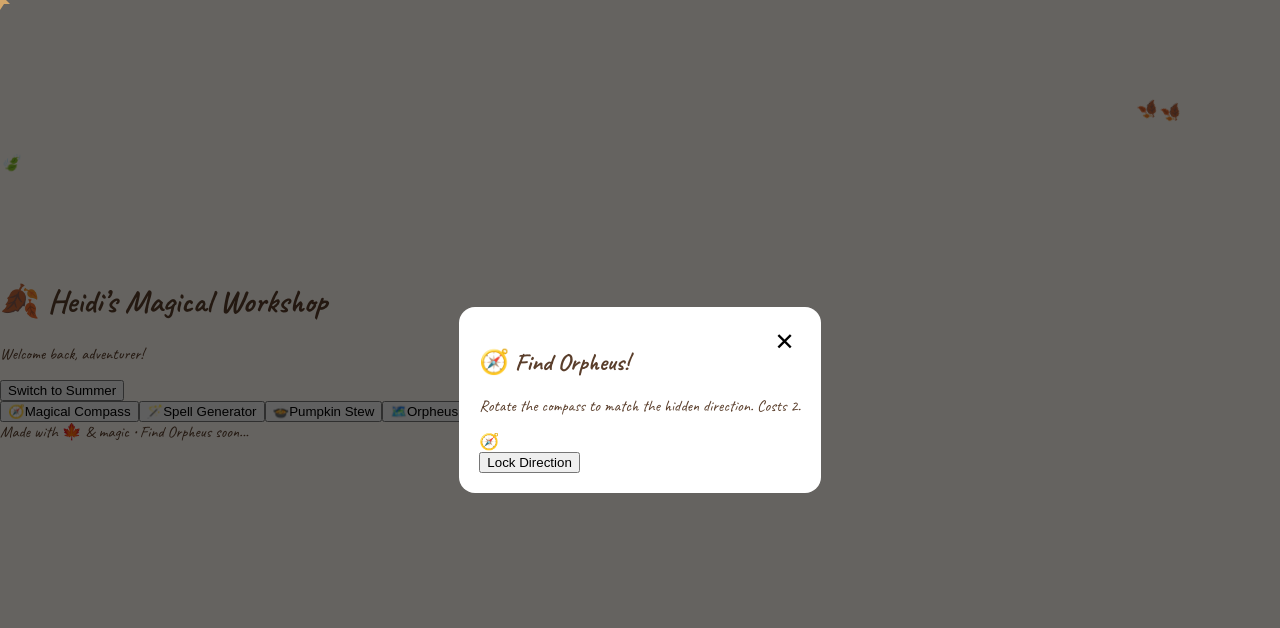
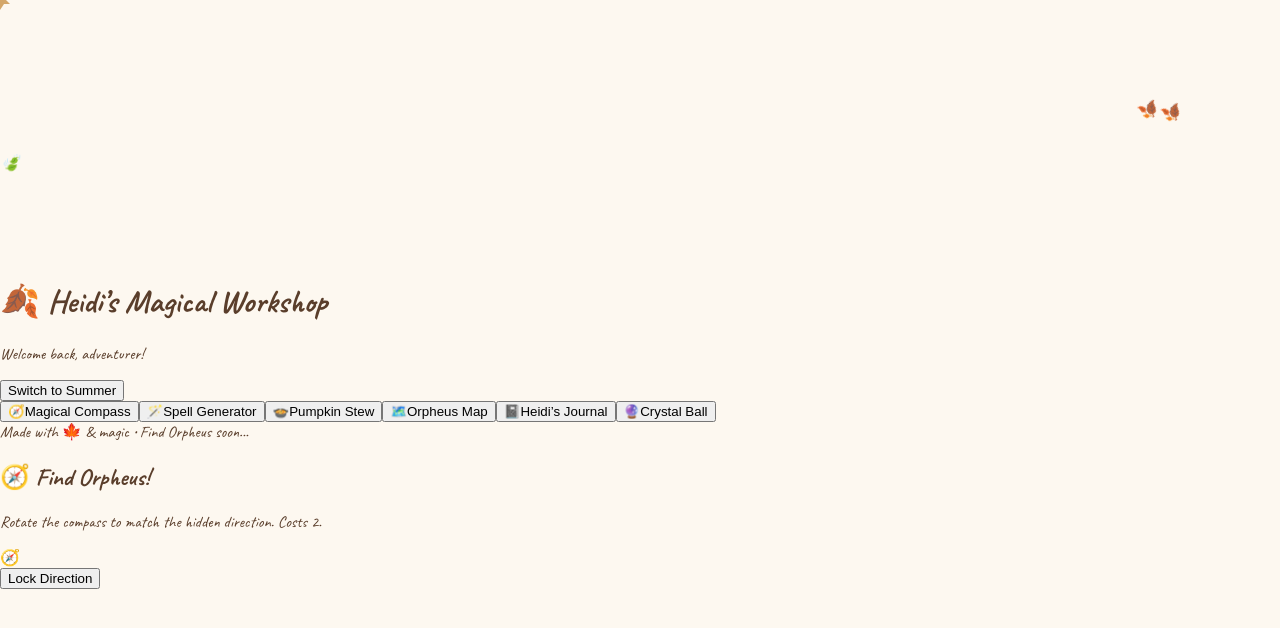
Before and after one commit to aakashvishcoder/Magical-Workshop, a React (Vite) app: page / in a window 1280 px wide. Both pictures are taken after a click on the button "Magical Compass". Shown: the top 628 px of the page. Built offline with nearby package versions, Linux system fonts and the light colour scheme.

Commit message:
fixed GadgetModel

```diff
--- a/src/components/GadgetModel.tsx
+++ b/src/components/GadgetModel.tsx
@@ -3,42 +3,18 @@
 interface GadgetModelProps {
     children: React.ReactNode;
     onClose: () => void;
-};
+}
 
 const GadgetModel: React.FC<GadgetModelProps> = ({ children, onClose }) => {
     return (
         <div
-            style={{
-                position: 'fixed',
-                top: 0,
-                left: 0,
-                width: '100vw',
-                height: '100vh',
-                backgroundColor: 'rgba(0, 0, 0, 0.6)',
-                display: 'flex',
-                justifyContent: 'center',
-                alignItems: 'center',
-                zIndex: 1000,
-            }}
+            className="fixed inset-0 bg-black/60 flex items-center justify-center p-4 z-50"
             onClick={onClose}
         >
             <div
-                style={{
-                    background: 'white',
-                    padding: '20px',
-                    borderRadius: '16px',
-                    maxWidth: '90vw',
-                    maxHeight: '80vh',
-                    overflow: 'auto',
-                }}
+                className="bg-fall-bg rounded-2xl shadow-2xl max-w-wd w-full p-6 relative animate-scaleIn"
                 onClick={(e) => e.stopPropagation()}
             >
-                <button
-                    onClick={close}
-                    style={{ float: 'right', background:'none', border:'none', fontSize: '1.5rem'}}
-                >
-                    ✕
-                </button>
                 {children}
             </div>
         </div>
```
